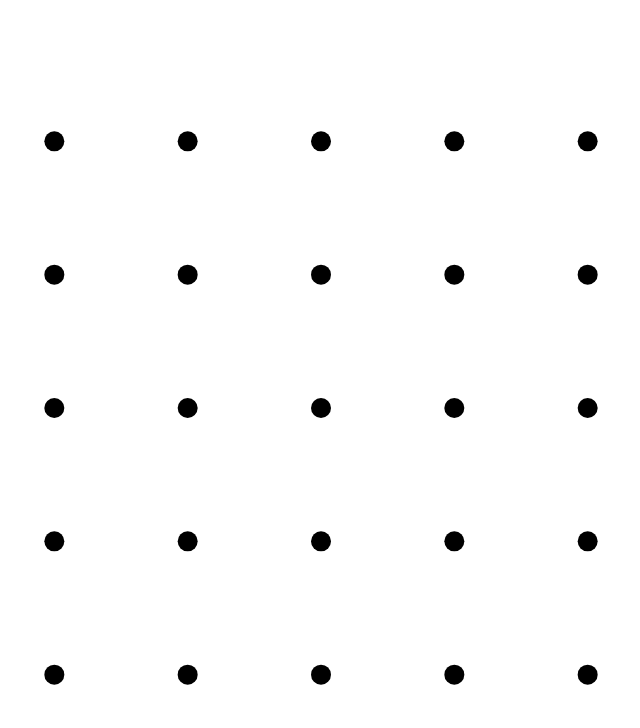
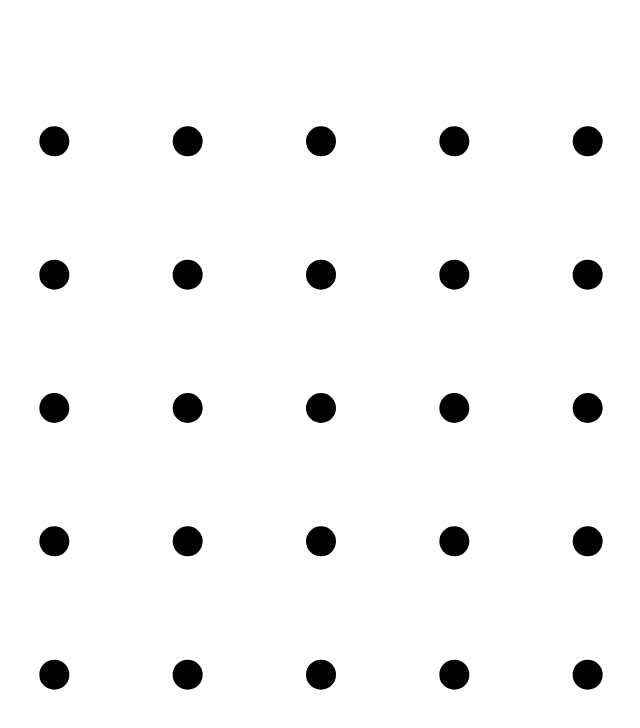
Before and after one commit to moritanon/githubpages, a plain HTML site: page index.html in a window 1280 px wide. Shown: the whole page, without its empty margins (87-727 px from the left). Drawn offline with nearby package versions, Linux system fonts and the light colour scheme.

Commit message:
Update index.html

```diff
--- a/index.html
+++ b/index.html
@@ -32,8 +32,8 @@ const NUM_Y = 5;
 const WIDTH = 800;
 const HEIGHT = 800;
 const RADIUS = 10;
-const RADIUS_BOARD = 10 ;
-const RADIUS_DRAG = 20;
+const RADIUS_BOARD = 15 ;
+const RADIUS_DRAG = 25;
 
 var svg = d3.select("svg");
 
@@ -107,7 +107,7 @@ function colision(ev) {
   for(c of circles) {
     if (!c.visited) {
       //console.log(c.x, c.y);
-      if ((c.x - ev.x)*(c.x - ev.x) + (c.y - ev.y) * (c.y - ev.y) < RADIUS*RADIUS) {
+      if ((c.x - ev.x)*(c.x - ev.x) + (c.y - ev.y) * (c.y - ev.y) < RADIUS_DRAG*RADIUS_DRAG) {
         if (cur_line != null) {
           //console.log(cur_line);
           cur_line.remove();
```
